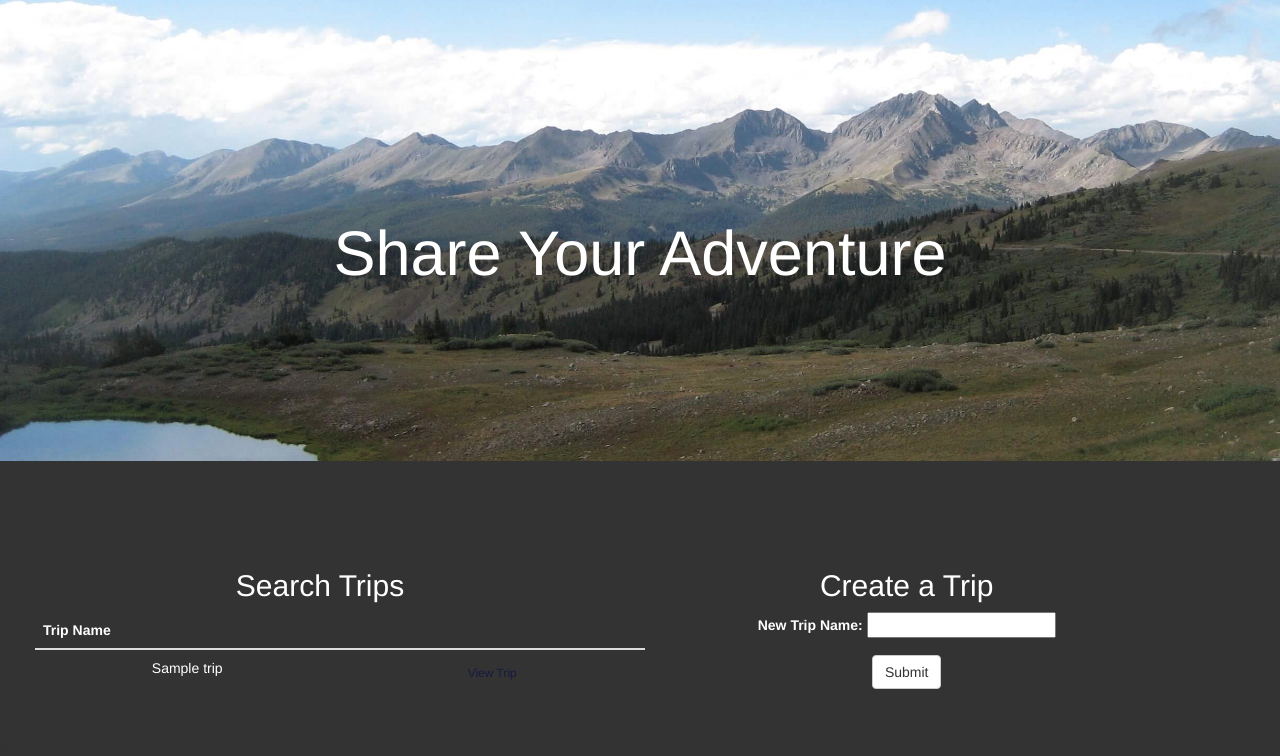
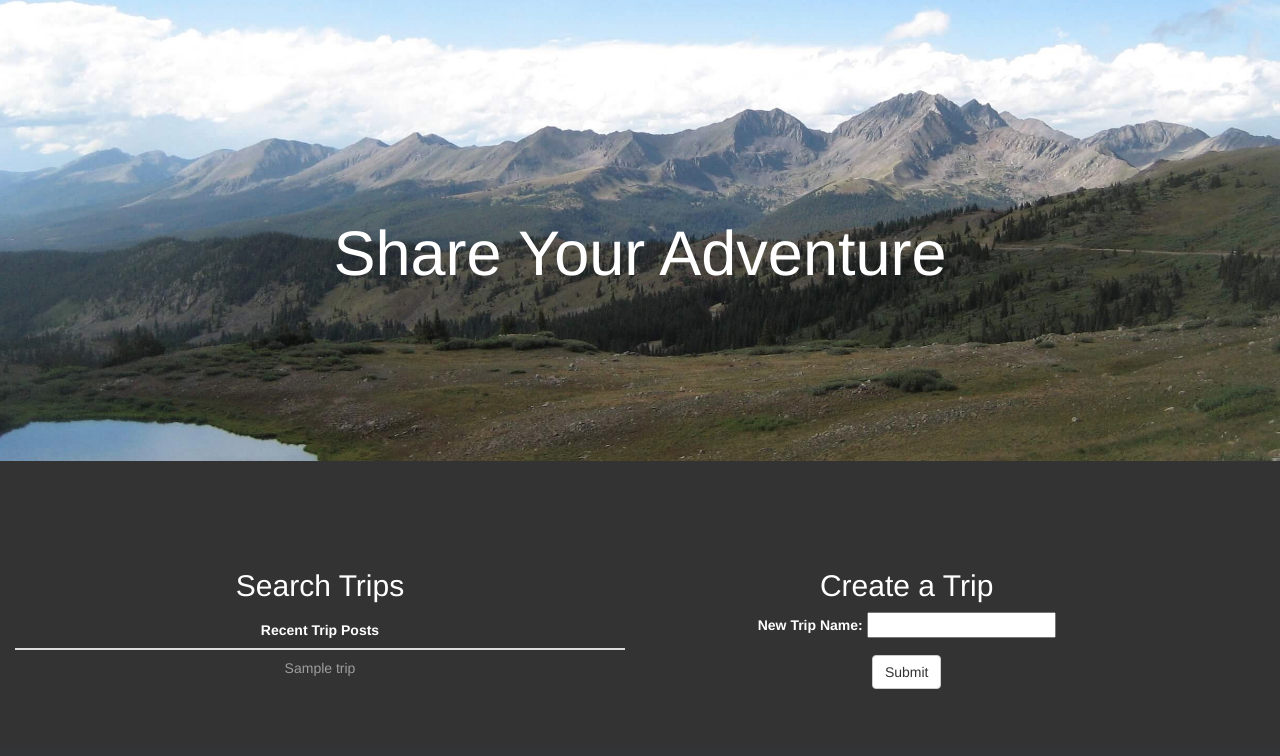
Before and after one commit to afrank150/TripSharingProject, a Django app: page / in a window 1280 px wide. Shown: the part 51-807 px from the top of the page. After the commit the page ends 740 px from the top, so only its background shows below. Run offline with Django 3.2, Linux system fonts and the light colour scheme; tables that the repository leaves empty hold one stand-in row (values such as "Sample post"); some libraries are stand-ins or nearby versions.

Commit message:
table links now work

```diff
--- a/trips/static/home.css
+++ b/trips/static/home.css
@@ -29,27 +29,34 @@ body {
 	color: #ffffff;
 }
 
+/*
+Page Layout
+*/
+
 .col-sm-5,
 .col-sm-6 {
-}
-
-#createdTrips {
-	margin-left: 20px;
-	margin-right: 20px;
-}
-
-thead {
-	text-align: center;
-}
-
-.btn-sm {
-	color: #181A40;
-}
-
-input {
-	color: #000000;
 }
 
 footer {
     margin: 50px 0;
 }
+
+/*
+Search Trip Section
+*/
+
+#linkToTrip {
+	color: #9d9d9d;
+}
+
+#linkToTrip:hover {
+	color: #ffffff;
+}
+
+/*
+Create Trip Section
+*/
+
+input {
+	color: #000000;
+}
--- a/trips/templates/home.html
+++ b/trips/templates/home.html
@@ -16,20 +16,18 @@
 	  <div class="row">
 	  	<div class="col-sm-6">
 	  		<h2>Search Trips</h2>
-	  		<table id="createdTrips" class="table">
+	  		<table id="recentTripPosts" class="table">
 					<thead>
 						<tr>
-							<th align="center">Trip Name</th>
-							<th></th>
+							<th class="text-center">Recent Trip Posts</th>
 						</tr>
 					</thead>
 					<tbody>
-						{% for name in latest_trip_list %}
+						{% for k, v in latest_trip_dict.items %}
 						<tr>
-							<td>{{ name }}</td>
 							<td>
 								<nav>
-									<a href="localhost/trips/{{ name.id }}" class="btn btn-primary-outline btn-sm" role="button">View Trip</a>
+									<a href="trips/{{ k }}" id="linkToTrip">{{ v }}</a>
 								</nav>
 							</td>
 						</tr>
--- a/trips/views.py
+++ b/trips/views.py
@@ -11,8 +11,16 @@ from trips.models import Trip, TripLocations
 
 def home_page(request):
     latest_trip_list = Trip.objects.order_by('-id')[:10]
-    output = [i.trip_name for i in latest_trip_list]
-    return render(request, 'home.html', {'latest_trip_list': output})
+
+    keys = []
+    values = []
+    for row in latest_trip_list:
+        keys.append(row.id)
+        values.append(row.trip_name)
+
+    latest_trip_dict = dict(zip(keys, values))
+
+    return render(request, 'home.html', {'latest_trip_dict': latest_trip_dict})
 
 def new_trip(request):
     trip = Trip.objects.create(trip_name=request.POST['trip_name_text'])
```
